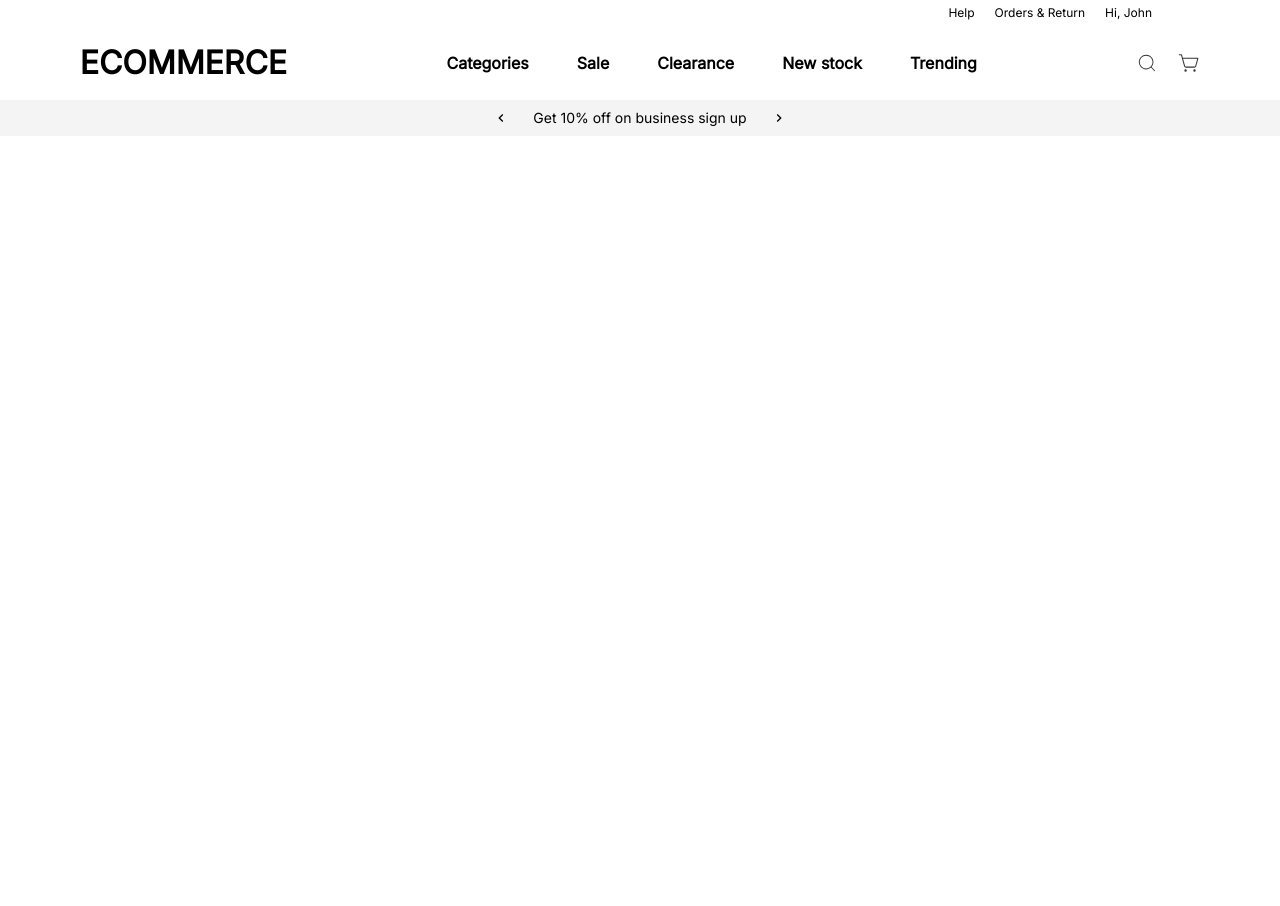
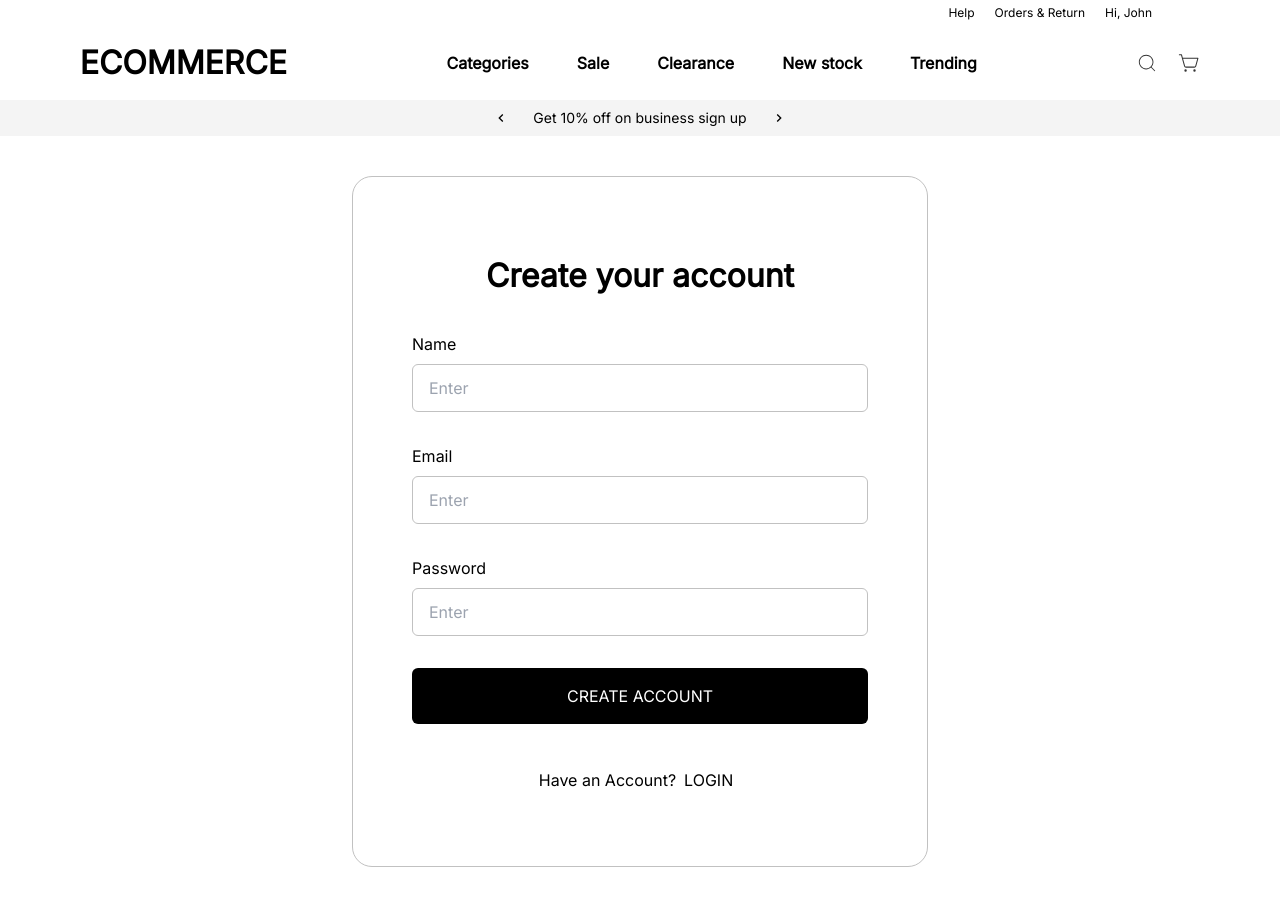
Before and after one commit to aswinss18/ECommerce-, a React (Vite) app: page / in a window 1280 px wide. Before the commit the page ends 800 px from the top, so only its background shows below. Built offline with nearby package versions, Linux system fonts and the light colour scheme.

Commit message:
Registeration page is created

```diff
--- a/src/App.jsx
+++ b/src/App.jsx
@@ -1,16 +1,21 @@
 import { createBrowserRouter, Outlet, RouterProvider } from "react-router-dom";
 import Home from "./components/pages/Home";
+import Discount from "./components/ui/Discount";
+import Header from "./components/ui/Header";
+import Register from "./components/pages/Register";
 
-const routes = createBrowserRouter([{ path: "/", element: <Home /> }]);
+const routes = createBrowserRouter([{ path: "/", element: <Register /> }]);
 
 function App() {
   return (
     <>
-      <RouterProvider router={routes}>
-        <div>
+      <div className="">
+        <Header />
+        <Discount />
+        <RouterProvider router={routes}>
           <Outlet />
-        </div>
-      </RouterProvider>
+        </RouterProvider>
+      </div>
     </>
   );
 }
--- a/src/components/pages/Home.jsx
+++ b/src/components/pages/Home.jsx
@@ -1,12 +1,5 @@
 import React from "react";
-import Header from "../ui/Header";
-import Discount from "../ui/Discount";
 
 export default function Home() {
-  return (
-    <div>
-      <Header />
-      <Discount />
-    </div>
-  );
+  return <div>Home</div>;
 }
--- a/src/components/pages/Register.jsx
+++ b/src/components/pages/Register.jsx
@@ -1,5 +1,23 @@
 import React from "react";
-
+import Input from "../ui/Input";
+import Button from "../ui/Button";
 export default function Register() {
-  return <div>Register page</div>;
+  return (
+    <div className=" flex justify-center items-center py-10">
+      <form
+        action=""
+        className="h-[691px] w-[576px] border-[1px] border-customBorderGray rounded-[20px] flex  flex-col items-center justify-center space-y-8 text-[32px] font-semibold"
+      >
+        <h1>Create your account</h1>
+        <Input name="Name" />
+        <Input name="Email" />
+        <Input name="Password" />
+        <Button>CREATE ACCOUNT</Button>
+        <p className="text-base font-normal pt-3">
+          Have an Account?
+          <b className="font-medium px-2 hover:underline">LOGIN</b>
+        </p>
+      </form>
+    </div>
+  );
 }
--- a/src/components/ui/Button.jsx
+++ b/src/components/ui/Button.jsx
@@ -1,5 +1,9 @@
 import React from "react";
 
-export default function Button() {
-  return <div>Button</div>;
+export default function Button({ children }) {
+  return (
+    <button className="text-base font-medium text-white bg-black rounded-md w-[456px] h-[56px] ">
+      {children}
+    </button>
+  );
 }
--- a/src/components/ui/Input.jsx
+++ b/src/components/ui/Input.jsx
@@ -1,5 +1,15 @@
 import React from "react";
 
-export default function Input() {
-  return <div>Input</div>;
+export default function Input({ name, show }) {
+  return (
+    <label htmlFor="" className="flex flex-col text-base font-normal relative ">
+      {name}
+      <input
+        type="text"
+        className="border-[1px] border-customBorderGray h-[48px] w-[456px] rounded-md mt-2 pl-4"
+        placeholder="Enter"
+      />
+      {show ? <p>show</p> : ""}
+    </label>
+  );
 }
--- a/tailwind.config.js
+++ b/tailwind.config.js
@@ -8,6 +8,7 @@ export default {
       },
       colors: {
         customGray: "#F4F4F4",
+        customBorderGray: "#C1C1C1",
       },
     },
   },
```
